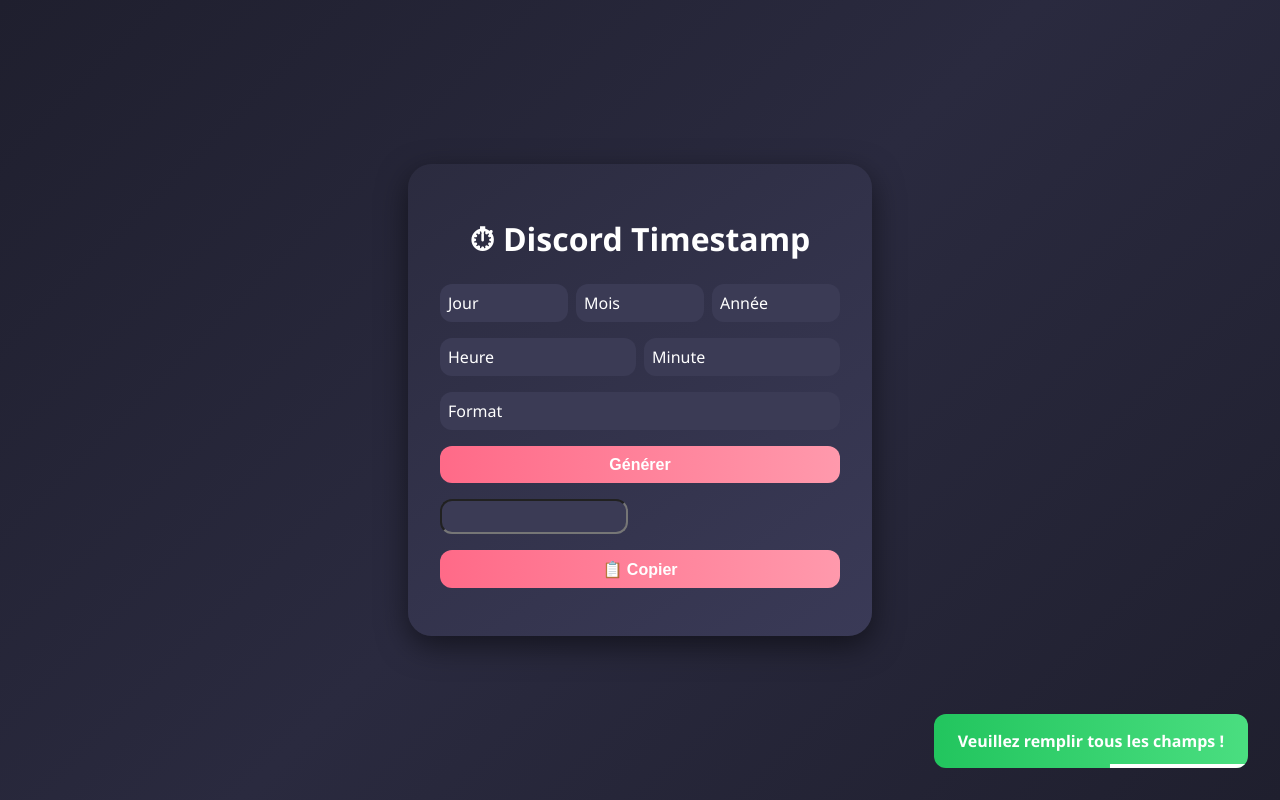
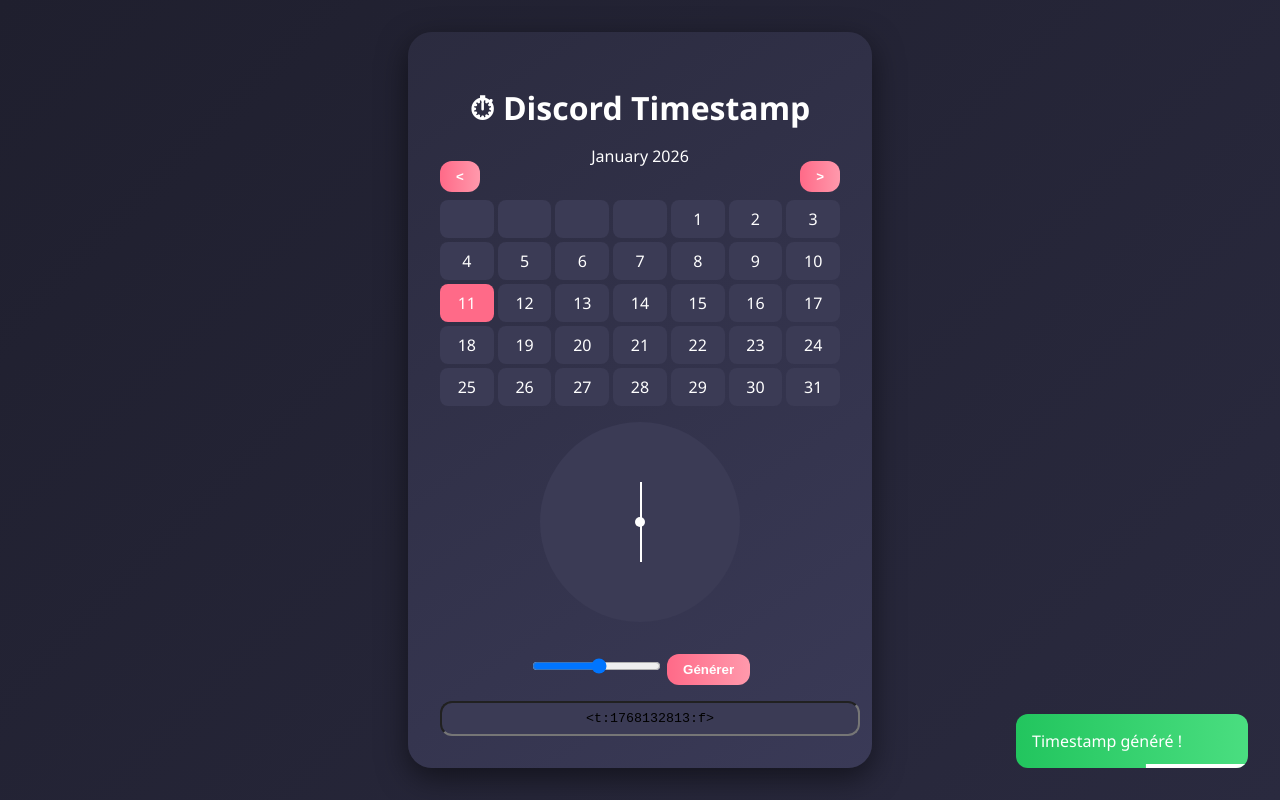
Before and after one commit to imroxxor/Timestamp-Generator-Website-HTML, a plain HTML site: page index.html in a window 1280 px wide. Both pictures are taken after a click on the button "Générer". Drawn offline with Linux system fonts and the light colour scheme.

Commit message:
Refactor HTML structure and update styles

```diff
--- a/index.html
+++ b/index.html
@@ -3,11 +3,11 @@
 <head>
 <meta charset="UTF-8">
 <meta name="viewport" content="width=device-width, initial-scale=1.0">
-<title>Discord Timestamp Generator</title>
+<title>Timestamp Discord</title>
 <style>
   :root {
     --primary-bg: linear-gradient(145deg, #2b2b3f, #3a3a57);
-    --body-bg: linear-gradient(135deg, #1f1f2e, #2a2a3f, #1f1f2e);
+    --body-bg: linear-gradient(135deg, #1f1f2e, #2a2a3f);
     --button-bg: linear-gradient(90deg, #ff6a88, #ff99ac);
     --button-hover-bg: linear-gradient(90deg, #ff99ac, #ff6a88);
     --toast-bg: linear-gradient(90deg, #22c55e, #4ade80);
@@ -32,127 +32,65 @@
     box-shadow: 0 10px 30px rgba(0,0,0,0.5);
     width: 100%;
     max-width: 400px;
+    text-align: center;
   }
 
-  h1 {
-    text-align: center;
-    font-size: 2rem;
-    margin-bottom: 1.5rem;
-  }
+  h1 { margin-bottom: 1rem; }
 
-  .picker-group {
-    display: flex;
-    gap: 0.5rem;
-    margin-bottom: 1rem;
-  }
-
-  .custom-select {
-    flex: 1;
-    background: #3b3b55;
+  button {
+    cursor: pointer;
+    border: none;
     border-radius: 0.75rem;
-    padding: 0.5rem;
-    color: white;
-    cursor: pointer;
-    position: relative;
-    user-select: none;
-  }
-
-  .custom-select:hover { background: #4b4b72; }
-
-  .custom-options {
-    position: absolute;
-    top: 100%;
-    left: 0;
-    right: 0;
-    background: #3b3b55;
-    border-radius: 0.75rem;
-    max-height: 150px;
-    overflow-y: auto;
-    display: none;
-    z-index: 10;
-    margin-top: 2px;
-  }
-
-  .custom-options div {
-    padding: 0.5rem;
-    cursor: pointer;
-  }
-  .custom-options div:hover {
-    background: #5a5ac0;
-  }
-
-  .btn {
-    width: 100%;
-    padding: 0.6rem 1rem;
-    border-radius: 0.75rem;
-    border: none;
+    padding: 0.5rem 1rem;
     font-weight: bold;
-    cursor: pointer;
     background: var(--button-bg);
     color: white;
-    font-size: 1rem;
-    transition: all 0.3s ease;
-    margin-bottom: 1rem;
+    transition: all 0.3s;
+    margin-top: 1rem;
   }
-  .btn:hover {
-    background: var(--button-hover-bg);
-    transform: translateY(-2px);
-    box-shadow: 0 5px 15px rgba(255,105,136,0.5);
-  }
+  button:hover { background: var(--button-hover-bg); transform: translateY(-2px); }
 
   #result {
-    text-align: center;
-    font-family: monospace;
-    margin-bottom: 1rem;
-    background: #3b3b55;
+    margin-top: 1rem;
+    width: 100%;
     padding: 0.5rem;
     border-radius: 0.75rem;
+    background: #3b3b55;
+    font-family: monospace;
+    text-align: center;
   }
 
   /* --- TOASTS --- */
-  #toast-container {
-    position: fixed;
-    bottom: 2rem;
-    right: 2rem;
-    display: flex;
-    flex-direction: column-reverse;
-    gap: 0.5rem;
-    z-index: 1000;
+  #toast-container { position: fixed; bottom: 2rem; right: 2rem; display: flex; flex-direction: column-reverse; gap: 0.5rem; z-index:1000;}
+  .toast { position:relative; overflow:hidden; min-width:200px; padding:1rem; border-radius:.75rem; background:var(--toast-bg); opacity:0; transform:translateY(20px); transition:opacity .3s, transform .3s;}
+  .toast.show { opacity:1; transform:translateY(0);}
+  .toast .progress { position:absolute; bottom:0; left:0; height:4px; background:white; width:100%; transform-origin:right; animation: shrink 5s linear forwards;}
+  @keyframes shrink { from {transform:scaleX(1);} to {transform:scaleX(0);} }
+
+  /* --- DATE PICKER STYLE --- */
+  .calendar { display:grid; grid-template-columns:repeat(7,1fr); gap:0.25rem; margin-bottom:1rem; }
+  .calendar div { padding:.5rem; background:#3b3b55; border-radius:.5rem; cursor:pointer; transition:.2s; }
+  .calendar div:hover { background:#5a5ac0; }
+  .calendar .selected { background:#ff6a88; }
+
+  .month-nav { display:flex; justify-content:space-between; margin-bottom:0.5rem; }
+
+  /* --- CLOCK STYLE --- */
+  .clock {
+    position: relative;
+    width: 200px; height: 200px;
+    margin: 0 auto 1rem;
+    border-radius: 50%;
+    background:#3b3b55;
   }
-
-  .toast {
-    position: relative;
-    overflow: hidden;
-    min-width: 220px;
-    background: var(--toast-bg);
-    padding: 1rem 1.5rem;
-    border-radius: 0.75rem;
-    font-weight: bold;
-    opacity: 0;
-    transform: translateY(20px);
-    transition: opacity 0.3s ease, transform 0.3s ease;
+  .clock .hand {
+    position: absolute;
+    width:2px; height:80px; background:white;
+    top:50%; left:50%;
+    transform-origin:bottom center;
+    transform:rotate(0deg) translateY(-50%);
   }
-
-  .toast.show {
-    opacity: 1;
-    transform: translateY(0);
-  }
-
-  .toast .progress {
-    position: absolute;
-    bottom: 0;
-    left: 0;
-    height: 4px;
-    background: white;
-    width: 100%;
-    transform-origin: right;
-    animation: shrink 5s linear forwards;
-  }
-
-  @keyframes shrink {
-    from { transform: scaleX(1); }
-    to { transform: scaleX(0); }
-  }
+  .clock .center { width:10px; height:10px; background:white; border-radius:50%; position:absolute; top:50%; left:50%; transform:translate(-50%,-50%);}
 </style>
 </head>
 <body>
@@ -160,128 +98,76 @@
 <div class="container">
   <h1>⏱ Discord Timestamp</h1>
 
-  <div class="picker-group">
-    <div class="custom-select" id="day-select">Jour
-      <div class="custom-options" id="day-options"></div>
-    </div>
-    <div class="custom-select" id="month-select">Mois
-      <div class="custom-options" id="month-options"></div>
-    </div>
-    <div class="custom-select" id="year-select">Année
-      <div class="custom-options" id="year-options"></div>
-    </div>
+  <!-- DATE PICKER -->
+  <div class="month-nav">
+    <button id="prev-month">&lt;</button>
+    <span id="month-year"></span>
+    <button id="next-month">&gt;</button>
   </div>
+  <div class="calendar" id="calendar"></div>
 
-  <div class="picker-group">
-    <div class="custom-select" id="hour-select">Heure
-      <div class="custom-options" id="hour-options"></div>
-    </div>
-    <div class="custom-select" id="minute-select">Minute
-      <div class="custom-options" id="minute-options"></div>
-    </div>
+  <!-- CLOCK PICKER -->
+  <div class="clock" id="clock">
+    <div class="hand" id="hour-hand"></div>
+    <div class="center"></div>
   </div>
+  <input type="range" min="0" max="23" id="hour-range" value="12">
 
-  <div class="picker-group">
-    <div class="custom-select" id="format-select">Format
-      <div class="custom-options" id="format-options"></div>
-    </div>
-  </div>
-
-  <button class="btn" onclick="generateTimestamp()">Générer</button>
-
+  <button onclick="generateTimestamp()">Générer</button>
   <input id="result" type="text" readonly/>
-  <button class="btn" onclick="copyResult()">📋 Copier</button>
 </div>
 
 <div id="toast-container"></div>
 
 <script>
-const daySelect = document.getElementById('day-select');
-const dayOptions = document.getElementById('day-options');
-const monthSelect = document.getElementById('month-select');
-const monthOptions = document.getElementById('month-options');
-const yearSelect = document.getElementById('year-select');
-const yearOptions = document.getElementById('year-options');
-const hourSelect = document.getElementById('hour-select');
-const hourOptions = document.getElementById('hour-options');
-const minuteSelect = document.getElementById('minute-select');
-const minuteOptions = document.getElementById('minute-options');
-const formatSelect = document.getElementById('format-select');
-const formatOptions = document.getElementById('format-options');
+let selectedDate = new Date();
+const calendarEl = document.getElementById('calendar');
+const monthYearEl = document.getElementById('month-year');
+const hourHand = document.getElementById('hour-hand');
+const hourRange = document.getElementById('hour-range');
 
-// Générer options dynamiques
-for(let i=1;i<=31;i++){dayOptions.innerHTML += `<div>${i}</div>`;}
-for(let i=1;i<=12;i++){monthOptions.innerHTML += `<div>${i}</div>`;}
-const currentYear = new Date().getFullYear();
-for(let i=currentYear;i<=currentYear+5;i++){yearOptions.innerHTML += `<div>${i}</div>`;}
-for(let i=0;i<24;i++){hourOptions.innerHTML += `<div>${i.toString().padStart(2,'0')}</div>`;}
-for(let i=0;i<60;i++){minuteOptions.innerHTML += `<div>${i.toString().padStart(2,'0')}</div>`;}
-const formats = ['t','T','d','D','f','F','R'];
-formats.forEach(f=>formatOptions.innerHTML += `<div>${f}</div>`);
+function renderCalendar() {
+  calendarEl.innerHTML = '';
+  const year = selectedDate.getFullYear();
+  const month = selectedDate.getMonth();
+  const firstDay = new Date(year, month, 1).getDay();
+  const daysInMonth = new Date(year, month+1,0).getDate();
+  monthYearEl.textContent = selectedDate.toLocaleString('default',{month:'long'}) + ' ' + year;
 
-// Toggle dropdowns
-function toggleOptions(select, options){
-  options.style.display = options.style.display==='block'?'none':'block';
+  for(let i=0;i<firstDay;i++){calendarEl.innerHTML += '<div></div>';}
+  for(let d=1; d<=daysInMonth; d++){
+    const div = document.createElement('div');
+    div.textContent = d;
+    if(d===selectedDate.getDate()) div.classList.add('selected');
+    div.addEventListener('click',()=>{selectedDate.setDate(d); renderCalendar();});
+    calendarEl.appendChild(div);
+  }
 }
 
-document.querySelectorAll('.custom-select').forEach(select=>{
-  select.addEventListener('click', e=>{
-    e.stopPropagation();
-    toggleOptions(select, select.querySelector('.custom-options'));
-  });
+document.getElementById('prev-month').addEventListener('click',()=>{selectedDate.setMonth(selectedDate.getMonth()-1); renderCalendar();});
+document.getElementById('next-month').addEventListener('click',()=>{selectedDate.setMonth(selectedDate.getMonth()+1); renderCalendar();});
+renderCalendar();
+
+hourRange.addEventListener('input',(e)=>{
+  const hour = e.target.value;
+  hourHand.style.transform = `rotate(${hour*15}deg) translateY(-50%)`; // simple rotation pour visuel
 });
 
-// Sélection d'une option
-document.querySelectorAll('.custom-options').forEach(options=>{
-  options.querySelectorAll('div').forEach(opt=>{
-    opt.addEventListener('click', e=>{
-      const parent = options.parentElement;
-      parent.firstChild.textContent = e.target.textContent;
-      options.style.display = 'none';
-    });
-  });
-});
-
-document.addEventListener('click', ()=>{document.querySelectorAll('.custom-options').forEach(o=>o.style.display='none');});
-
-// Générer timestamp
 function generateTimestamp(){
-  const day = parseInt(daySelect.firstChild.textContent);
-  const month = parseInt(monthSelect.firstChild.textContent);
-  const year = parseInt(yearSelect.firstChild.textContent);
-  const hour = parseInt(hourSelect.firstChild.textContent);
-  const minute = parseInt(minuteSelect.firstChild.textContent);
-  const format = formatSelect.firstChild.textContent;
-
-  if(!day || !month || !year || isNaN(hour) || isNaN(minute) || !format){
-    showToast("Veuillez remplir tous les champs !");
-    return;
-  }
-
-  const dateObj = new Date(year, month-1, day, hour, minute);
-  const unix = Math.floor(dateObj.getTime()/1000);
-  document.getElementById('result').value = `<t:${unix}:${format}>`;
+  const date = new Date(selectedDate);
+  date.setHours(hourRange.value);
+  date.setMinutes(0);
+  const unix = Math.floor(date.getTime()/1000);
+  document.getElementById('result').value = `<t:${unix}:f>`;
   showToast("Timestamp généré !");
 }
 
-function copyResult(){
-  const result = document.getElementById('result');
-  result.select();
-  navigator.clipboard.writeText(result.value);
-  showToast("Timestamp copié !");
-}
-
-// Toast
 function showToast(message){
   const container = document.getElementById('toast-container');
   const toast = document.createElement('div');
-  toast.className = 'toast show';
+  toast.className='toast show';
   toast.textContent = message;
-
-  const progress = document.createElement('div');
-  progress.className = 'progress';
-  toast.appendChild(progress);
-
+  const progress=document.createElement('div'); progress.className='progress'; toast.appendChild(progress);
   container.appendChild(toast);
   setTimeout(()=>{toast.classList.remove('show'); setTimeout(()=>toast.remove(),300);},5000);
 }
```
